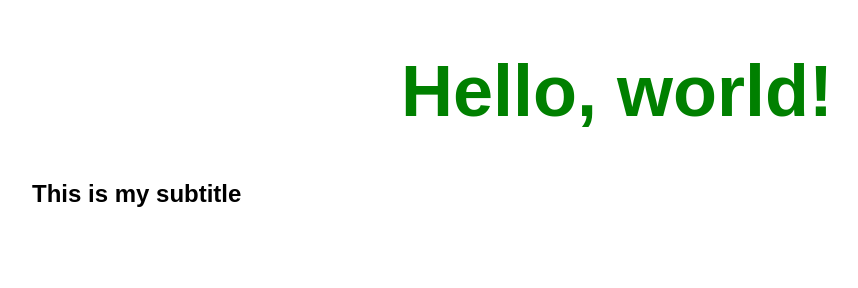
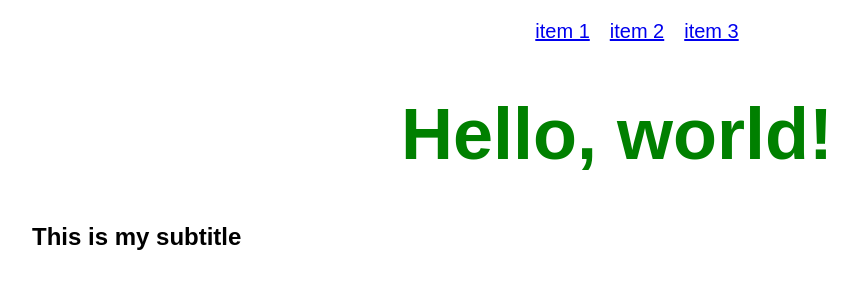
Before and after one commit to zaurmag/test, a plain HTML site: page index.html in a window 1280 px wide. Shown: the whole page, without its empty margins (23-881 px from the left). Drawn offline with Linux system fonts and the light colour scheme.

Commit message:
add menu

```diff
--- a/css/style.css
+++ b/css/style.css
@@ -21,3 +21,14 @@ h1 {
     font-weight: 700;
     margin-top: 50px;
 }
+
+.menu__list {
+    display: flex;
+    justify-content: center;
+    list-style: none;
+    font-size: 20px;
+}
+
+.menu__list li:not(:last-child) {
+    margin-right: 20px;
+}
--- a/index.html
+++ b/index.html
@@ -6,6 +6,16 @@
     <link rel="stylesheet" href="./css/style.css">
 </head>
 <body>
+
+    <div class="container">
+        <nav class="menu">
+            <ul class="menu__list">
+                <li><a href="#">item 1</a></li>
+                <li><a href="#">item 2</a></li>
+                <li><a href="#">item 3</a></li>
+            </ul>
+        </nav>
+    </div>
 
     <div class="container">
         <h1>Hello, world!</h1>
```
